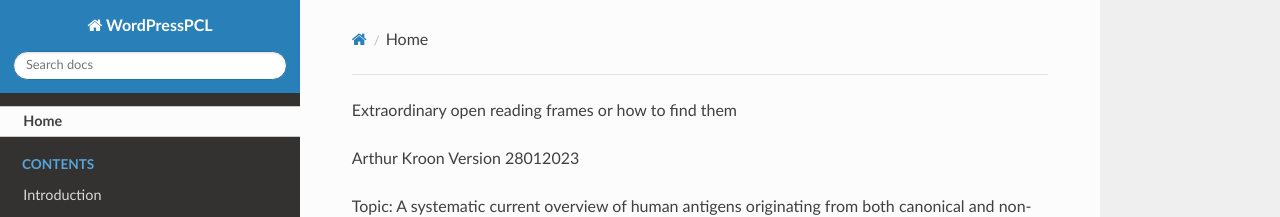
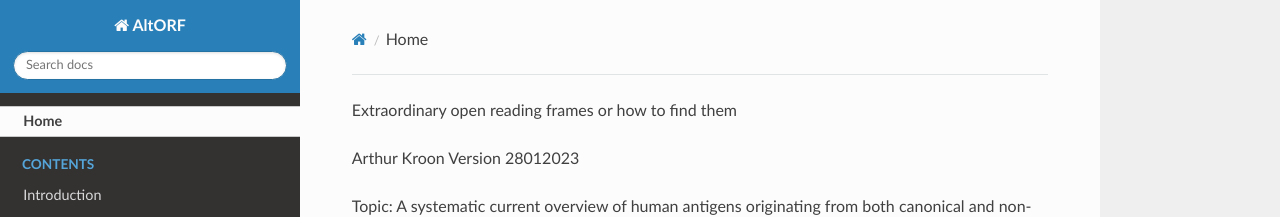
Before and after one commit to altorf/altorf.github.io, an MkDocs documentation site: the page built from docs/index.md, in a window 1280 px wide. Shown: the top 217 px of the page. Built offline with MkDocs 1.6.1, drawn with Linux system fonts in a browser that asks for light colours; nearby versions of some CDN libraries.

Commit message:
Update mkdocs.yml

```diff
--- a/mkdocs.yml
+++ b/mkdocs.yml
@@ -1,3 +1,3 @@
-site_name: WordPressPCL
+site_name: AltORF
 site_url: https://alforf.github.io/
 theme: readthedocs
```
